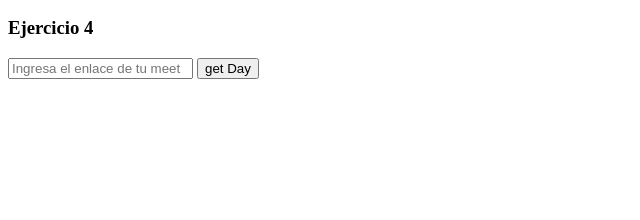
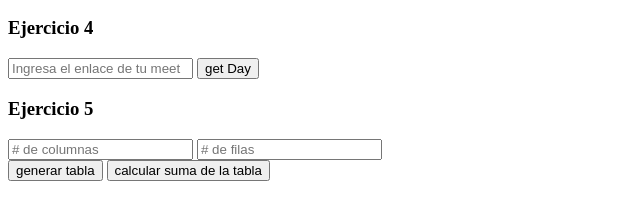
Before and after one commit to ycozco/programacion_web02_grupal, a plain HTML site: page tarea.html in a window 1280 px wide. Shown: the part 96-316 px from the top of the page, without its empty margins (0-640 px from the left). Drawn offline with Linux system fonts and the light colour scheme.

Commit message:
ejer 4  y 5

```diff
--- a/index.js
+++ b/index.js
@@ -33,8 +33,3 @@ button_missing_days.onclick = function (){
     var result_paragraf = document.getElementById("result_arequipa_day");
     result_paragraf.textContent = "Faltan "+result + " dias.";
 };
-
-var button_meetString = document.getElementById("button_meetString");
-button_meetString.onclick = function (){
-    var string1 = document.getElementById("string1").value;
-};
--- a/tarea.html
+++ b/tarea.html
@@ -10,8 +10,15 @@
             <input type="text" placeholder="Ingresa el enlace de tu meet" id="meetString" required>
             <button type="button" id="getMeet">get Day</button>
             <p id ="resultMeet"></p>
+        <div id="table_gen">
+        <h3> Ejercicio 5</h3>
+            <input type="text" placeholder="# de columnas" id="column" required>
+            <input type="text" placeholder="# de filas" id="row" required>
 
-
+        </div>
+            <button type="button" id="Generate" onclick="addTable()">generar tabla</button>
+            <button type="button" id="sumar" onclick="table_sum()">calcular suma de la tabla</button>
+            <p id ="result_table"></p>
     </body>
     <script src="tarea_4+.js"></script>
 </html>
--- a/tarea_4+.js
+++ b/tarea_4+.js
@@ -6,3 +6,41 @@ button_meet.onclick = function (){
     document.getElementById("resultMeet").textContent = result;
     console.log(value);
 }
+function addTable() {
+    // get table div
+    var myTableDiv = document.getElementById("table_gen");
+    var column = document.getElementById("column").value;
+    var row = document.getElementById("row").value;
+    var table = document.createElement('TABLE');
+    table.border='1';
+
+    var tableBody = document.createElement('TBODY');
+    table.appendChild(tableBody);
+
+    for (var i=0; i<column; i++){
+       var tr = document.createElement('TR');
+       tableBody.appendChild(tr);
+
+       for (var j=0; j<row; j++){
+           var td = document.createElement('TD');
+           td.width=row*50;
+           td.appendChild(document.createTextNode(""));
+           td.contentEditable =true;
+           tr.appendChild(td);
+       }
+    }
+    myTableDiv.append(table);
+}
+function table_sum(){
+    var column = document.getElementById("column").value;
+    var row = document.getElementById("row").value;
+    var sum = 0;
+    for (var i=0; i<column; i++){
+         var tr = document.getElementsByTagName('TR')[i];
+            for (var j=0; j<row; j++){
+                var td = tr.getElementsByTagName('TD')[j];
+                sum += parseInt(td.innerHTML);
+            }
+        }
+    document.getElementById("result_table").textContent = "La suma de la tabla es"+sum;
+}
```
